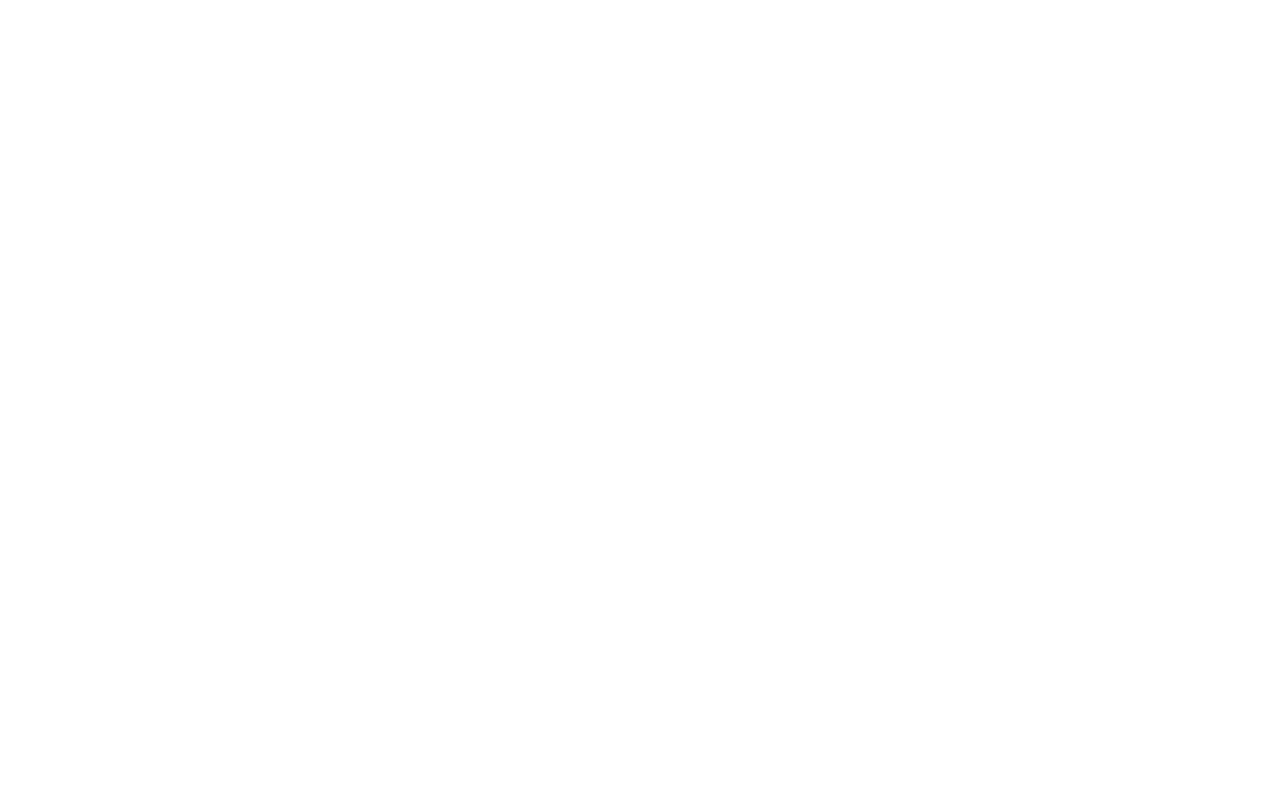
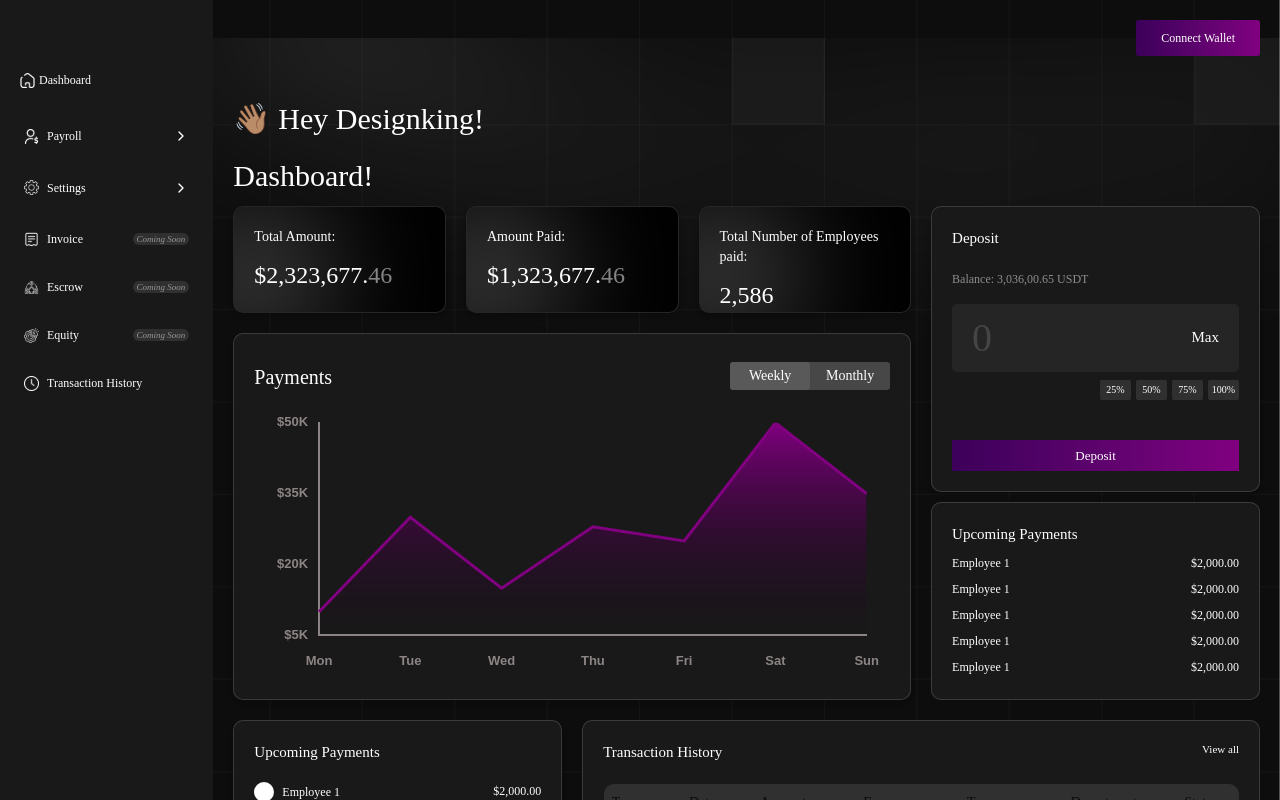
Before and after one commit to SafeVault/adam-frontend, a React (Vite) app: page /dashboard in a window 1280 px wide. Before the commit this address had no page. Shown: the top 800 px of the page. Built offline with nearby package versions, Linux system fonts and the light colour scheme; a web font is replaced by a local one.

Commit message:
Fix: Add sidebar and topbar components

```diff
--- a/src/App.tsx
+++ b/src/App.tsx
@@ -1,5 +1,7 @@
-import { BrowserRouter as Router, Routes, Route } from "react-router-dom"
+import { BrowserRouter as Router, Routes, Route } from "react-router-dom";
 import "./App.css";
+
+import DashboardLayout from "./layouts/DashboardLayout";
 import Dashboard from "./components/Dashboard";
 import SignupPage from "./components/SignupPage";
 
@@ -8,8 +10,9 @@
     <Router>
       <Routes>
         <Route path="/signup" element={<SignupPage />} />
-        {/* Add other routes as needed */}
-        <Route path="/" element={<Dashboard />} /> {/* For demo purposes */}
+        <Route element={<DashboardLayout />}>
+          <Route path="/dashboard" element={<Dashboard />} />
+        </Route>
       </Routes>
     </Router>
   );
--- a/src/components/Dashboard.tsx
+++ b/src/components/Dashboard.tsx
@@ -14,7 +14,7 @@
 export default function Dashboard() {
   const [activeTab, setActiveTab] = useState("weekly");
   return (
-    <div className="custom-bg min-h-screen p-5 ">
+    <div className="p-5 ">
       <p className="font-medium text-[30px] text-white mb-3">
         👋🏽 Hey Designking!
       </p>
--- a/src/components/Sidebar/Sidebar.tsx
+++ b/src/components/Sidebar/Sidebar.tsx
@@ -1,9 +1,86 @@
+import SidebarItem from "../ui/sidebaritem";
+import DropDownMenu from "../ui/dropdownmenu";
+
+import equityIcon from "../../assets/icons/equity.svg";
+import escrowIcon from "../../assets/icons/escrow.svg";
+import homeIcon from "../../assets/icons/home.svg";
+import payrollIcon from "../../assets/icons/payroll.svg";
+import settingsIcon from "../../assets/icons/settings.svg"
+import receiptIcon from "../../assets/icons/receipt.svg"
+import timeIcon from "../../assets/icons/time.svg"
+
 function Sidebar() {
-    return (
-      <aside className="bg-adam-blue-100 p-4 h-full">
-        Sidebar
-      </aside>
-    );
+  const navItems = [
+    {
+      name: "Payroll",
+      icon: payrollIcon,
+      unavailable: false,
+      subItems: [
+        { title: "Expenses", url: "/" },
+        { title: "Employees", url: "/" },
+      ]
+    },
+    {
+      name: "Settings",
+      icon: settingsIcon,
+      unavailable: false,
+      subItems: [
+        { title: "Password", url: "/" },
+        { title: "Users", url: "/" },
+      ]
+    },
+    {
+      name: "Invoice",
+      icon: receiptIcon,
+      unavailable: true,
+    },
+    {
+      name: "Escrow",
+      icon: escrowIcon,
+      unavailable: true,
+    },
+    {
+      name: "Equity",
+      icon: equityIcon,
+      unavailable: true,
+    },
+    {
+      name: "Transaction History",
+      icon: timeIcon,
+      unavailable: false,
+    },
+  ];
+
+  return (
+    <aside className="h-full bg-adam-black-50 text-white px-2 pt-16 space-y-6">
+      <h3 className="font-medium text-xs hover:bg-gradient-to-r from-[#661B66] via-[#2A262A] to-[#191919] px-3 py-2 rounded-xs flex items-center gap-1">
+        <img src={homeIcon}/>
+        <span>Dashboard</span>
+      </h3>
+
+      <menu className="grid gap-4 px-2 text-xs">
+        {navItems.map((item, idx) => {
+          return item.subItems ? (
+            <div key={idx}>
+              <DropDownMenu
+                buttonLabel={item.name}
+                icon={item.icon}
+                items={item.subItems}
+              />
+            </div>
+          ) : (
+            <div key={idx}>
+              <SidebarItem
+                icon={item.icon}
+                name={item.name}
+                unavailable={item.unavailable}
+              />
+            </div>
+          );
+        })}
+      </menu>
+    </aside>
+  );
 }
 
 export default Sidebar;
--- a/src/components/Topbar/Topbar.tsx
+++ b/src/components/Topbar/Topbar.tsx
@@ -1,7 +1,8 @@
+import WalletButton from "../ui/walletbutton";
 function Topbar() {
     return (
-      <header className="bg-adam-red-50 p-4">
-        Topbar
+      <header className="p-5 flex justify-end">
+        <WalletButton />
       </header>
     );
 }
--- a/src/layouts/DashboardLayout.tsx
+++ b/src/layouts/DashboardLayout.tsx
@@ -1,22 +1,17 @@
-import React from 'react';
 import Topbar from "../components/Topbar/Topbar";
 import Sidebar from "../components/Sidebar/Sidebar";
+import { Outlet } from 'react-router-dom';
 
-interface DashboardLayoutProps {
-  children: React.ReactNode;
-}
 
-const DashboardLayout: React.FC<DashboardLayoutProps> = ({ children }) => {
+function DashboardLayout() {
   return (
-    <section className='h-screen grid grid-rows-[auto_1fr]'>
-      <Topbar />
-      <article className='grid grid-cols-12 h-full'>
-        <div className='hidden md:block md:col-span-2 h-full'>
-          <Sidebar />
-        </div>
-        <div className='col-span-full md:col-span-10 h-full'>
-          {children}
-        </div>
+    <section className='h-full grid grid-cols-12 custom-bg'>
+      <div className="hidden md:block md:col-span-2">
+        <Sidebar />
+      </div>
+      <article className='col-span-full md:col-span-10 h-full '>
+        <Topbar />
+        <Outlet />
       </article>
     </section>
   );
```
Also changed, not shown: src/assets/icons/test.svg (deleted).
